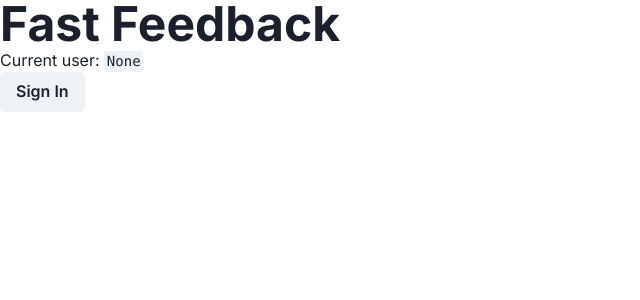
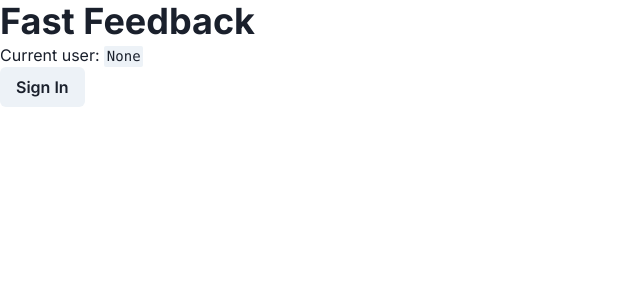
Before and after one commit to algoritmau/fastfeedback, a Next.js app: page / in a window 1280 px wide. Shown: the top 300 px of the page, without its empty margins (0-640 px from the left). Built offline with nearby package versions, Linux system fonts and the light colour scheme; no server answers.

Commit message:
decrease <h1>'s font size on landing page

```diff
--- a/pages/index.js
+++ b/pages/index.js
@@ -7,7 +7,7 @@ const Home = () => {
   return (
     <div>
       <main>
-        <Heading as='h1' size='2xl'>
+        <Heading as='h1' size='xl'>
           Fast Feedback
         </Heading>
         <Text fontSize='md'>
```
